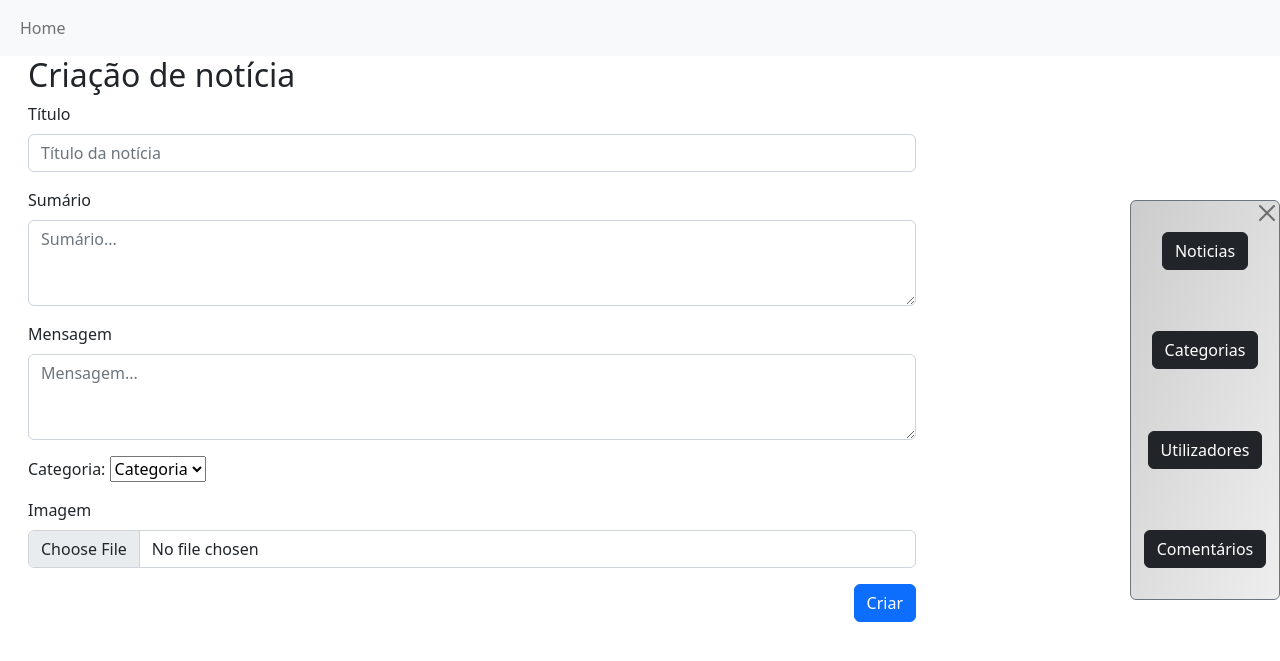
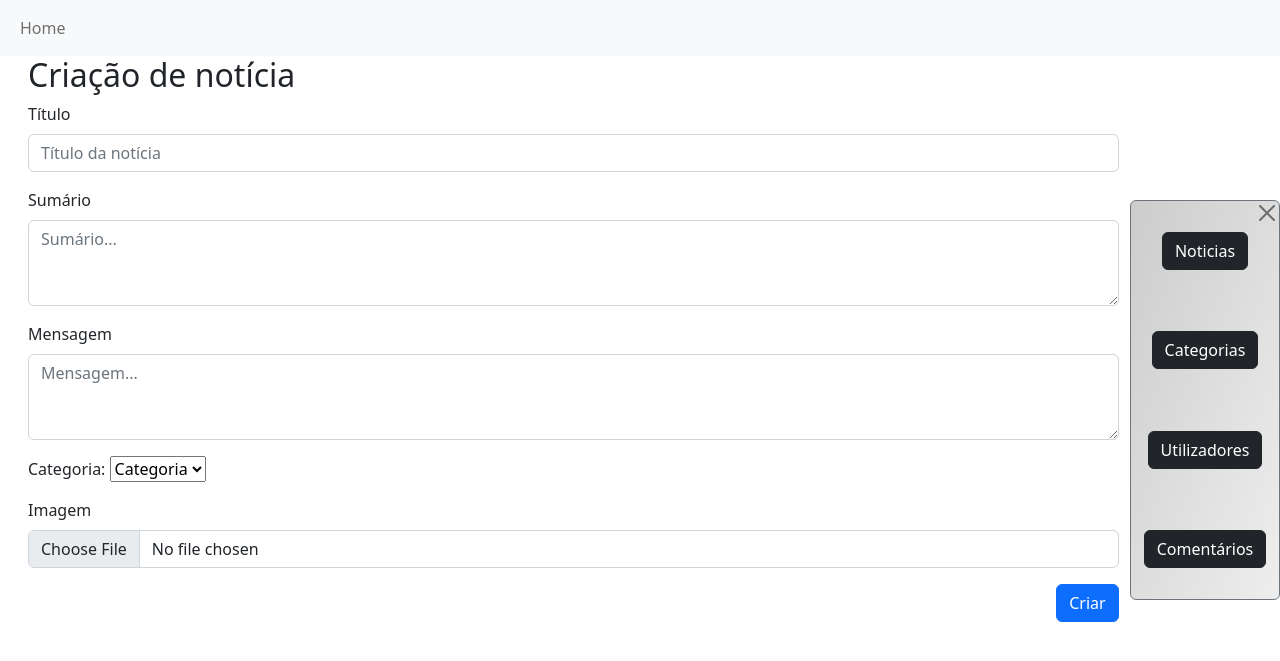
Before and after one commit to DvadiSilva/projetoDavidBackend, a PHP site: template views/admin/view.news_create.php in a window 1280 px wide. Shown: the top 661 px of the page. Run offline with PHP 8.4, Linux system fonts and the light colour scheme; the template is opened without the code that fills it, so the values that code supplies are empty.

Commit message:
Correções de layout

```diff
--- a/views/admin/view.news_create.php
+++ b/views/admin/view.news_create.php
@@ -3,7 +3,7 @@
     require("view.navBar.php");
 ?>
 
-<div class="col-9">
+<div class="col-11">
         <h2>Criação de notícia</h2>
         <?= isset($message)? $message: ""?>
         <form action="/admin/news/create" method="post" enctype="multipart/form-data">
--- a/views/admin/view.users_create.php
+++ b/views/admin/view.users_create.php
@@ -3,7 +3,7 @@
     require("view.navBar.php");
 ?>
 
-<div class="col-9">
+<div class="col-11">
         <h2>Criação de utilizador</h2>
         <?= isset($message)? $message: ""?>
         <form action="/admin/users/create" method="post" enctype="multipart/form-data">
```
